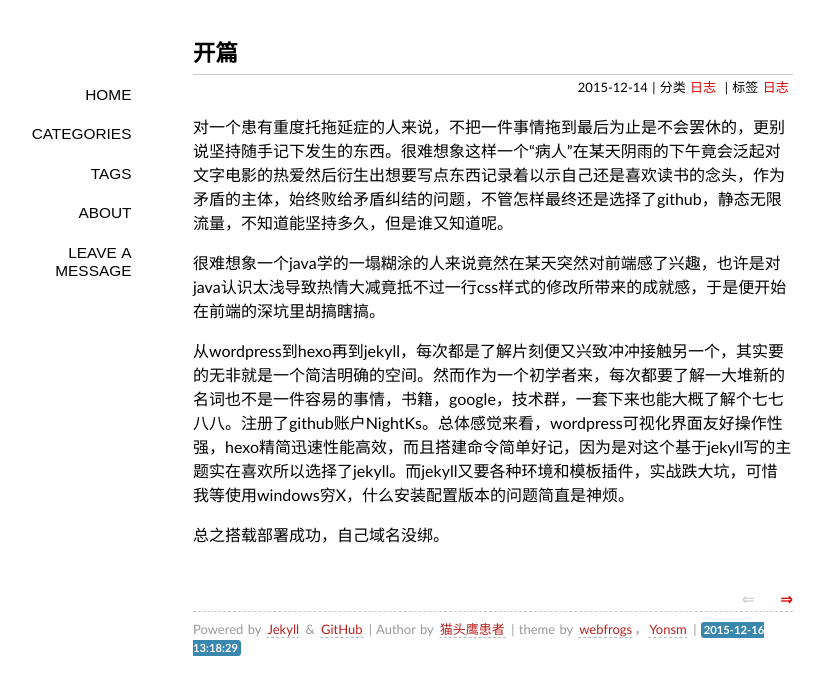
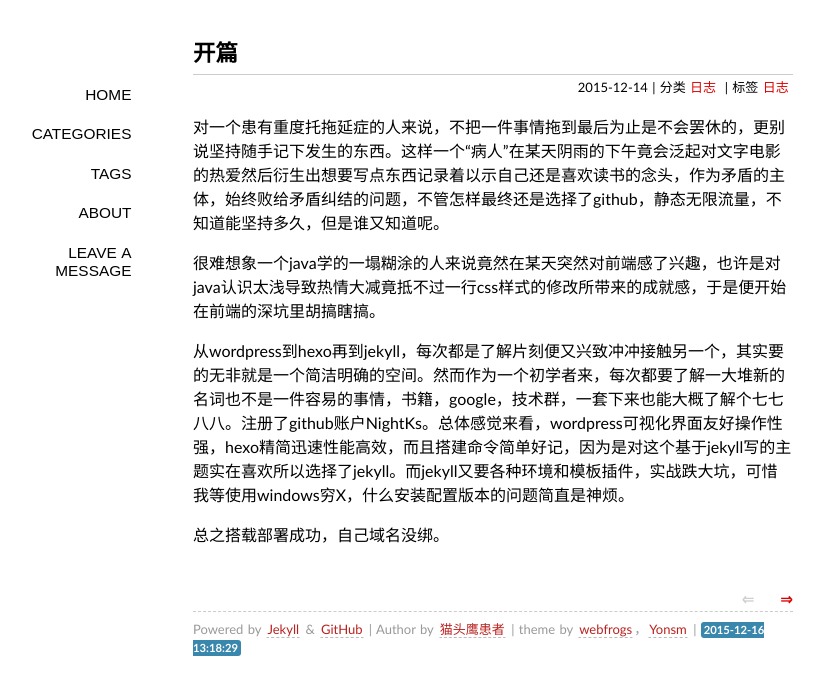
Before and after one commit to NightKs/NightKs.github.io, a Jekyll site: the page built from _posts/2015-12-14-kai-pian.md, in a window 1280 px wide. Shown: the top 695 px of the page, without its empty margins (147-971 px from the left). Built offline with Jekyll 4.4.1, drawn with Linux system fonts in a browser that asks for light colours; some web fonts are replaced; Markdown is read by kramdown in place of the engine named in the settings; comment, search, counter and statistics services are not loaded.

Commit message:
Update 2015-12-14-kai-pian.md

```diff
--- a/_posts/2015-12-14-kai-pian.md
+++ b/_posts/2015-12-14-kai-pian.md
@@ -5,7 +5,7 @@ title: 开篇
 categories: 日志
 tags: 日志
 ---
-对一个患有重度托拖延症的人来说，不把一件事情拖到最后为止是不会罢休的，更别说坚持随手记下发生的东西。很难想象这样一个“病人”在某天阴雨的下午竟会泛起对文字电影的热爱然后衍生出想要写点东西记录着以示自己还是喜欢读书的念头，作为矛盾的主体，始终败给矛盾纠结的问题，不管怎样最终还是选择了github，静态无限流量，不知道能坚持多久，但是谁又知道呢。
+对一个患有重度托拖延症的人来说，不把一件事情拖到最后为止是不会罢休的，更别说坚持随手记下发生的东西。这样一个“病人”在某天阴雨的下午竟会泛起对文字电影的热爱然后衍生出想要写点东西记录着以示自己还是喜欢读书的念头，作为矛盾的主体，始终败给矛盾纠结的问题，不管怎样最终还是选择了github，静态无限流量，不知道能坚持多久，但是谁又知道呢。
 
 很难想象一个java学的一塌糊涂的人来说竟然在某天突然对前端感了兴趣，也许是对java认识太浅导致热情大减竟抵不过一行css样式的修改所带来的成就感，于是便开始在前端的深坑里胡搞瞎搞。
 
```
